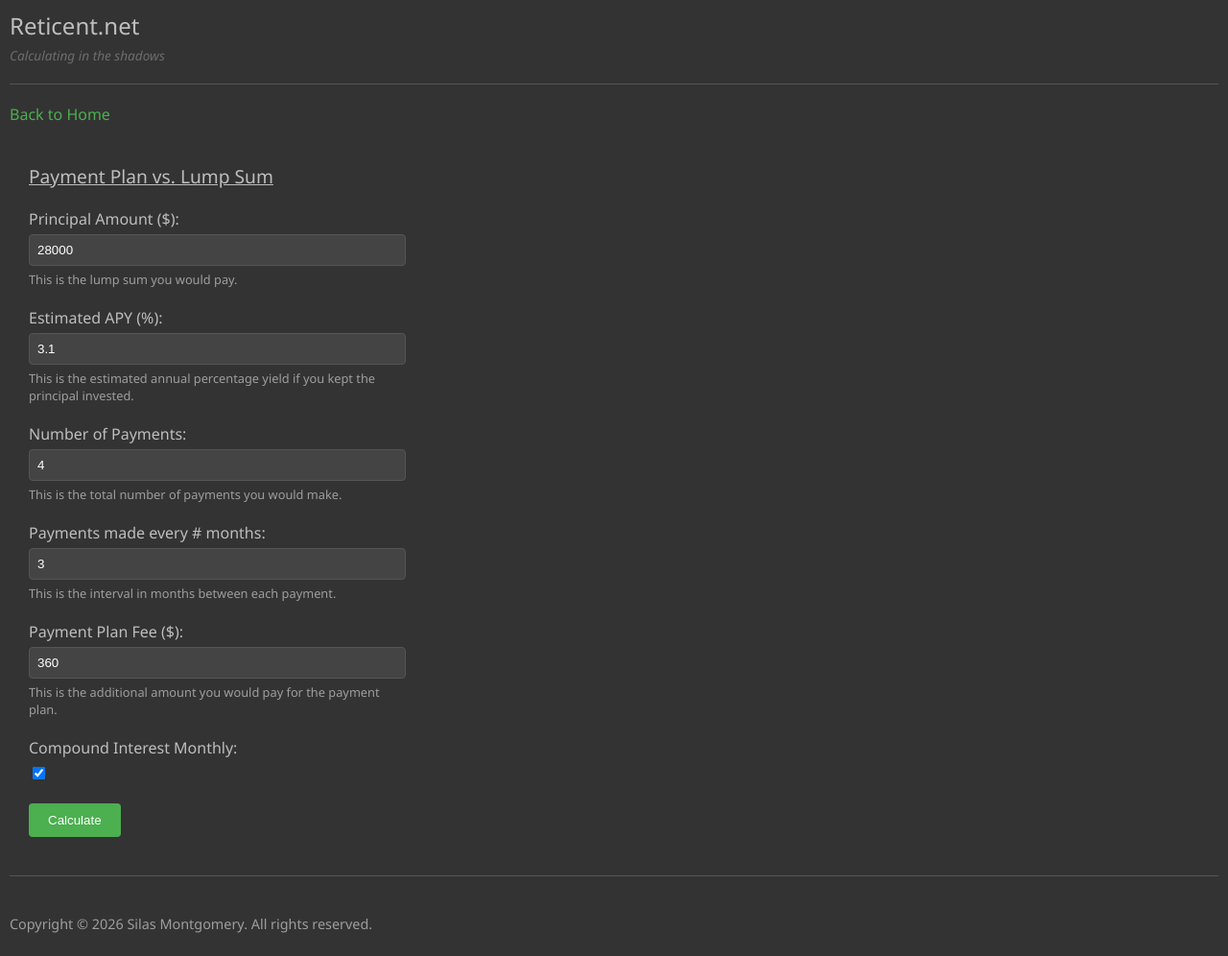
After one commit to silasmontgomery/reticent.net, a PHP site: page /calculators.html in a window 1280 px wide. The commit adds this page. Shown: the whole page at 96% size. Run offline with PHP 8.4, Linux system fonts and the light colour scheme.

Commit message:
Created payment plan vs lump sum calculator

```diff
--- /dev/null
+++ b/html/calculators.html
@@ -0,0 +1,98 @@
+<!DOCTYPE html>
+<html lang="en">
+<head>
+    <meta charset="UTF-8">
+    <meta name="viewport" content="width=device-width, initial-scale=1.0">
+    <title>Shirking in the shadows</title>
+    <link rel="stylesheet" href="style.css">
+</head>
+<body>
+    <div class="title">Reticent.net</div>
+    <p class="subtitle"><i>Calculating in the shadows</i></p>
+    <div class="divider"></div>
+    <div class="nav-menu"><a href="/">Back to Home</a></div>
+    <form class="calculator">
+        <h2>Payment Plan vs. Lump Sum</h2>
+        <div class="form-section">
+            <label for="principal">Principal Amount ($):</label>
+            <input type="number" id="principal" name="principal" value="28000" />
+            <div class="note">This is the lump sum you would pay.</div>
+        </div>
+        <div class="form-section">
+            <label for="interestRate">Estimated APY (%):</label>
+            <input type="number" id="interestRate" name="interestRate" step="0.1" value="3.1" />
+            <div class="note">This is the estimated annual percentage yield if you kept the principal invested.</div>
+        </div>
+        <div class="form-section">
+            <label for="payments">Number of Payments:</label>
+            <input type="number" id="payments" name="payments" value="4" />
+            <div class="note">This is the total number of payments you would make.</div>
+        </div>
+        <div class="form-section">
+            <label for="months">Payments made every # months:</label>
+            <input type="number" id="months" name="months" value="3" />
+            <div class="note">This is the interval in months between each payment.</div>
+        </div>
+        <div class="form-section">
+            <label for="planFee">Payment Plan Fee ($):</label>
+            <input type="number" id="planFee" name="planFee" value="360" />
+            <div class="note">This is the additional amount you would pay for the payment plan.</div>
+        </div>
+        <div class="form-section">
+            <label for="compoundInterest">Compound Interest Monthly:</label>
+            <input type="checkbox" id="compoundInterest" name="compoundInterest" checked />
+        </div>
+        <input type="submit" value="Calculate">
+    </form>
+    <div id="planLumpCalc" class="calculator-results"></div>
+    <div style="clear:both"></div>
+    <div class="divider"></div>
+    <p class="footer">Copyright &copy; 2026 Silas Montgomery. All rights reserved.</p>
+</body>
+</html>
+<script>
+document.querySelector('.calculator').addEventListener('submit', function(event) {
+    event.preventDefault();
+
+    const principal = parseFloat(document.getElementById('principal').value);
+    const interestRate = parseFloat(document.getElementById('interestRate').value) / 100;
+    const payments = parseInt(document.getElementById('payments').value);
+    const months = parseInt(document.getElementById('months').value);
+    const planFee = parseFloat(document.getElementById('planFee').value);
+    const totalPaymentPlanCost = principal + planFee;
+    const paymentAmount = totalPaymentPlanCost / payments;
+
+    var planLumpCalc = document.getElementById('planLumpCalc');
+    var totalInterest = 0;
+    var currentPayment = 0;
+    var planBalance = totalPaymentPlanCost
+    var principalBalance = principal;
+
+    planLumpCalc.innerHTML = `<h2>Payment Plan</h2>`;
+
+    // Make payments and calculate interest
+    while(payments > currentPayment) {
+        currentPayment++;
+        var thisInterest = (principalBalance * (interestRate / 12)) * months;
+        totalInterest += thisInterest;
+        planBalance -= paymentAmount;
+        principalBalance -= paymentAmount;
+        if(document.getElementById('compoundInterest').checked) {
+            principalBalance += thisInterest;
+        }
+        var element = document.createElement('p');
+        element.innerHTML = `Payment ${currentPayment}: $${paymentAmount.toFixed(2)}<br />Remaining Plan Balance: $${planBalance.toFixed(2)}<br />Remaining Principal Balance: $${principalBalance.toFixed(2)}<br />Interest this period: $${thisInterest.toFixed(2)}`;
+        planLumpCalc.appendChild(element);
+    }
+    var totalCostElement = document.createElement('p');
+    totalCostElement.innerHTML = `Total Cost of Payment Plan<br />$${totalPaymentPlanCost.toFixed(2)}`;
+    planLumpCalc.appendChild(totalCostElement);
+    var totalInterestElement = document.createElement('p');
+    totalInterestElement.innerHTML = `Total Interest Earned<br />$${totalInterest.toFixed(2)}`;
+    planLumpCalc.appendChild(totalInterestElement);
+    var netCostElement = document.createElement('p');
+    netCostElement.innerHTML = `Net Profit/Loss of Payment Plan<br />$${(principal + totalInterest - totalPaymentPlanCost).toFixed(2)}`;
+    planLumpCalc.appendChild(netCostElement);
+
+});
+</script>
--- a/html/index.html
+++ b/html/index.html
@@ -7,12 +7,12 @@
     <link rel="stylesheet" href="style.css">
 </head>
 <body>
-    <h1 class="title">Reticent.net</h1>
+    <div class="title">Reticent.net</div>
     <p class="subtitle"><i>Shirking in the shadows</i></p>
     <div class="divider"></div>
     <p>Tools:</p>
     <ul>
-        <li><a href="#">Calculators</a></li>
+        <li><a href="calculators.html">Calculators</a></li>
     </ul>
     <p>Other Stuff:</p>
     <ul>
--- a/html/style.css
+++ b/html/style.css
@@ -3,7 +3,7 @@ body {
     background-color: #333;
     color: #bebebe;
     margin: 0;
-    padding: 20px;
+    padding: 10px;
 }
 a, a:visited {
     color: #4caf50;
@@ -16,6 +16,15 @@ a:active, a:hover {
     font-size: 1.5em;
     font-weight: normal;
     margin: 0 0 5px 0;
+}
+h1, h2 {
+    font-size: 1.5em;
+    font-weight: normal;
+    margin: 0 0 20px 0;
+    text-decoration: underline;
+}
+h2 {
+    font-size: 1.2em;
 }
 .subtitle {
     font-size: .85em;
@@ -32,3 +41,52 @@ a:active, a:hover {
     border-top: 1px solid #555;
     margin: 20px 0;
 }
+.calculator {
+    float: left;
+    padding: 20px;
+    max-width: 375px;
+    margin-right: 20px;
+}
+.form-section {
+    margin-bottom: 20px;
+}
+.form-section label {
+    display: block;
+    margin-bottom: 5px;
+}
+.form-section input[type="text"], .form-section input[type="number"] {
+    padding: 8px;
+    margin-bottom: 5px;
+    border: 1px solid #555;
+    border-radius: 4px;
+    background-color: #444;
+    color: #fff;
+    width: 100%;
+}
+.form-section .note {
+    font-size: 0.8em;
+    color: #9e9e9e;
+}
+form input[type="submit"] {
+    background-color: #4caf50;
+    color: white;
+    padding: 10px 20px;
+    border: none;
+    border-radius: 4px;
+    cursor: pointer;
+}
+form input[type="submit"]:hover {
+    background-color: #45a049;
+}
+.nav-menu {
+    margin-bottom: 20px;
+}
+.nav-menu a {
+    margin-right: 15px;
+}
+.nav-menu a:hover {
+    text-decoration: underline;
+}
+.calculator-results {
+    float: left;
+}
```
